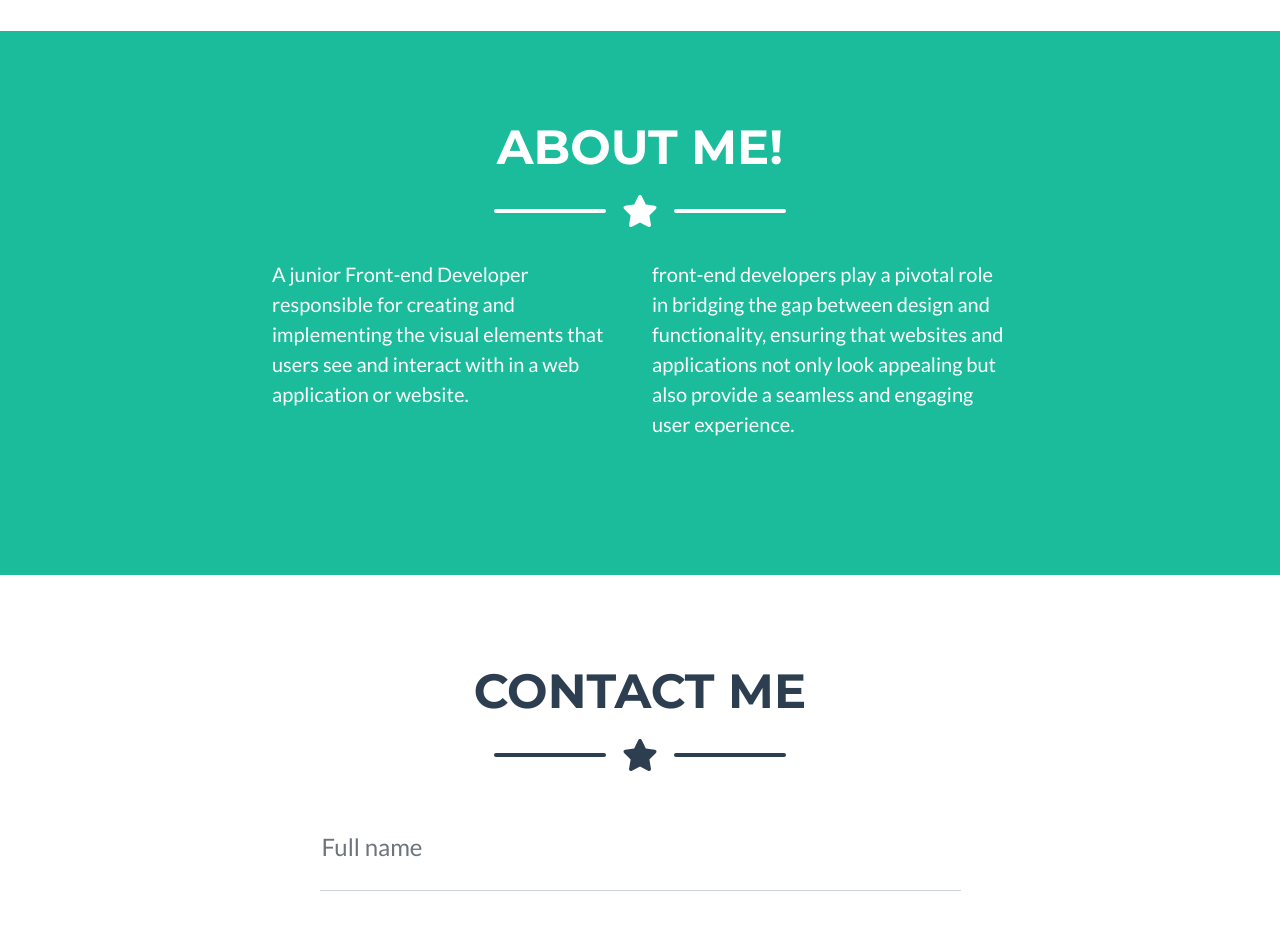
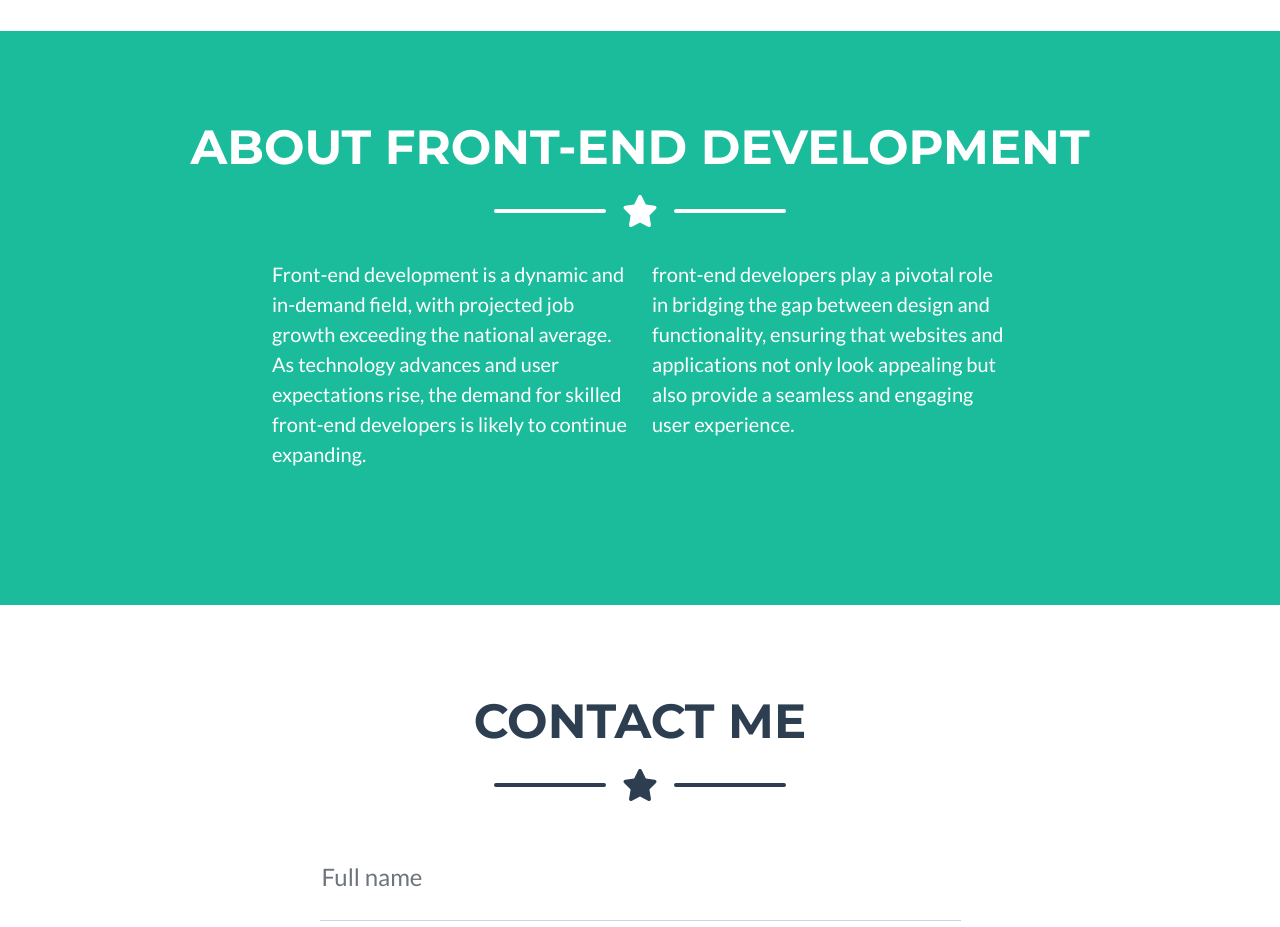
Before and after one commit to cassee05/MyPortfolio, a plain HTML site: page index.html in a window 1280 px wide. Shown: the part 1960-2887 px from the top of the page. Drawn offline with nearby package versions, Linux system fonts and the light colour scheme.

Commit message:
Update index.html

```diff
--- a/index.html
+++ b/index.html
@@ -127,7 +127,7 @@
         <section class="page-section bg-primary text-white mb-0" id="about">
             <div class="container">
                 <!-- About Section Heading-->
-                <h2 class="page-section-heading text-center text-uppercase text-white">About Me! </h2>
+                <h2 class="page-section-heading text-center text-uppercase text-white">About Front-end development</h2>
                 <!-- Icon Divider-->
                 <div class="divider-custom divider-light">
                     <div class="divider-custom-line"></div>
@@ -136,7 +136,7 @@
                 </div>
                 <!-- About Section Content-->
                 <div class="row">
-                    <div class="col-lg-4 ms-auto"><p class="lead"> A junior Front-end Developer responsible for creating and implementing the visual elements that users see and interact with in a web application or website.   </p></div>
+                    <div class="col-lg-4 ms-auto"><p class="lead">Front-end development is a dynamic and in-demand field, with projected job growth exceeding the national average. As technology advances and user expectations rise, the demand for skilled front-end developers is likely to continue expanding. </p></div>
                     <div class="col-lg-4 me-auto"><p class="lead">front-end developers play a pivotal role in bridging the gap between design and functionality, ensuring that websites and applications not only look appealing but also provide a seamless and engaging user experience.</p></div>
                 </div>
                 <!-- About Section Button-->
@@ -272,7 +272,7 @@
                                         <div class="divider-custom-line"></div>
                                     </div>
                                     <!-- Portfolio Modal - Image-->
-                                    <img class="img-fluid" src="images(1).jpg" alt="..." />
+                                    <img class="img-fluid" src="C:\Users\User\Desktop\portfolio\startbootstrap-freelancer-gh-pages\111.jpg" alt="..." />
                                     <!-- Portfolio Modal - Text-->
                                     <p class="mb-4"> Front-end developers can make a profound impact by improving the overall user experience of a website or application.</p>
                                     <button class="btn btn-primary" data-bs-dismiss="modal">
```
